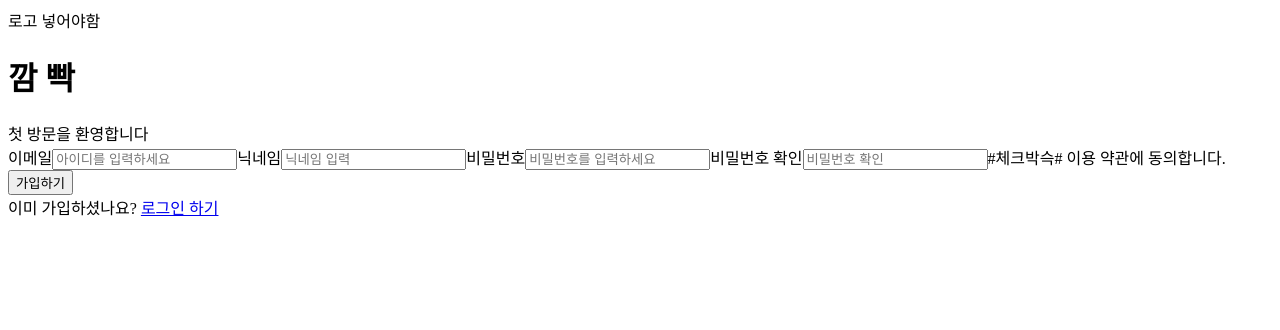
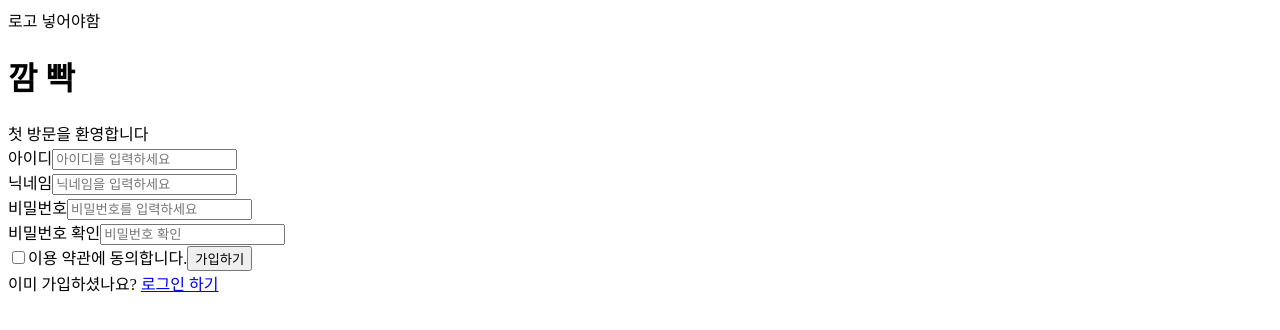
Before and after one commit to jangyonghan/ToDoList-Study, a Next.js app: page /signup in a window 1280 px wide. Shown: the top 330 px of the page. Built offline with nearby package versions, Linux system fonts and the light colour scheme.

Commit message:
fix: 회원가입 리팩토링 및 검증로직 추가

```diff
--- a/src/components/login/LoginForm.tsx
+++ b/src/components/login/LoginForm.tsx
@@ -1,4 +1,3 @@
-import Link from "next/link";
 import { useState } from "react";
 import InputField from "../common/InputField";
 import { validateEmail, validatePassword } from "@/utils/validation";
@@ -53,9 +52,6 @@ const LoginForm = () => {
       )}
 
       <button type="submit">로그인</button>
-      <span>
-        회원이 아니신가요? <Link href="/signup">회원가입하기</Link>
-      </span>
     </form>
   );
 };
--- /dev/null
+++ b/src/components/signup/SingupForm.tsx
@@ -0,0 +1,96 @@
+import React, { useState } from "react";
+import InputField from "../common/InputField";
+import {
+  validateEmail,
+  validatePassword,
+  validatePasswordMatch,
+} from "@/utils/validation";
+
+const SignupFrom = () => {
+  const [email, setEmail] = useState<string>("");
+  const [nickName, setNickName] = useState<string>("");
+  const [password, setPassword] = useState<string>("");
+  const [rePassword, setRePassword] = useState<string>("");
+  const [emailErr, setEmailErr] = useState<boolean>(false);
+  const [passwordErr, setPasswordErr] = useState<boolean>(false);
+  const [rePasswordErr, setRePasswordErr] = useState<boolean>(false);
+
+  const handleChange = (e: React.ChangeEvent<HTMLInputElement>) => {
+    const { name, value } = e.target;
+    if (name === "email") setEmail(value);
+    if (name === "nickname") setNickName(value);
+    if (name === "password") setPassword(value);
+    if (name === "repassword") setRePassword(value);
+  };
+
+  const handleSubmit = (e: React.FormEvent<HTMLFormElement>) => {
+    e.preventDefault();
+    const isEmailValid = validateEmail(email);
+    const isPasswordValid = validatePassword(password);
+    const isRePasswordValid = validatePasswordMatch(password, rePassword);
+
+    setEmailErr(!isEmailValid);
+    setPasswordErr(!isPasswordValid);
+    setRePasswordErr(!isRePasswordValid);
+  };
+
+  return (
+    <form onSubmit={handleSubmit}>
+      <InputField
+        id="email"
+        type="text"
+        name="email"
+        title="아이디"
+        value={email}
+        placeholder="아이디를 입력하세요"
+        onChange={handleChange}
+      />
+      {emailErr && (
+        <span style={{ color: "red" }}>유효하지 않은 이메일 입니다.</span>
+      )}
+      <InputField
+        id="nickname"
+        type="text"
+        name="nickname"
+        title="닉네임"
+        value={nickName}
+        placeholder="닉네임을 입력하세요"
+        onChange={handleChange}
+      />
+
+      <InputField
+        id="password"
+        type="password"
+        name="password"
+        title="비밀번호"
+        value={password}
+        placeholder="비밀번호를 입력하세요"
+        onChange={handleChange}
+      />
+      {passwordErr && (
+        <span style={{ color: "red" }}>유효하지 않은 비밀번호입니다.</span>
+      )}
+
+      <InputField
+        id="repassword"
+        type="password"
+        name="repassword"
+        title="비밀번호 확인"
+        value={rePassword}
+        placeholder="비밀번호 확인"
+        onChange={handleChange}
+      />
+      {rePasswordErr && (
+        <span style={{ color: "red" }}>비밀번호가 일치하지 않습니다.</span>
+      )}
+
+      <span>
+        <input type="checkbox" />
+        이용 약관에 동의합니다.
+      </span>
+      <button>가입하기</button>
+    </form>
+  );
+};
+
+export default SignupFrom;
--- a/src/pages/login/index.tsx
+++ b/src/pages/login/index.tsx
@@ -1,4 +1,5 @@
 import LoginForm from "@/components/login/LoginForm";
+import Link from "next/link";
 
 const Login = () => {
   return (
@@ -11,6 +12,9 @@ const Login = () => {
 
       <main>
         <LoginForm />
+        <span>
+          회원이 아니신가요? <Link href="/signup">회원가입하기</Link>
+        </span>
       </main>
 
       <footer>
--- a/src/pages/signup/index.tsx
+++ b/src/pages/signup/index.tsx
@@ -1,4 +1,5 @@
 import Link from "next/link";
+import SignupFrom from "@/components/signup/SingupForm";
 
 const SignUp = () => {
   return (
@@ -10,38 +11,7 @@ const SignUp = () => {
       </header>
 
       <main>
-        <form>
-          <label htmlFor="email">이메일</label>
-          <input
-            id="email"
-            name="email"
-            type="text"
-            placeholder="아이디를 입력하세요"
-          />
-          <label htmlFor="nickname">닉네임</label>
-          <input
-            id="nickname"
-            name="nickname"
-            type="text"
-            placeholder="닉네임 입력"
-          />
-          <label htmlFor="password">비밀번호</label>
-          <input
-            id="password"
-            name="password"
-            type="password"
-            placeholder="비밀번호를 입력하세요"
-          />
-          <label htmlFor="repassword">비밀번호 확인</label>
-          <input
-            id="repassword"
-            name="repassword"
-            type="password"
-            placeholder="비밀번호 확인"
-          />
-          <span>#체크박슥# 이용 약관에 동의합니다.</span>
-          <button>가입하기</button>
-        </form>
+        <SignupFrom />
       </main>
 
       <footer>
--- a/src/utils/validation.tsx
+++ b/src/utils/validation.tsx
@@ -20,3 +20,16 @@ export const validateEmail = (email: string): boolean => {
 export const validatePassword = (password: string): boolean => {
   return passwordRegEx.test(password);
 };
+
+/**
+ * 비밀번호와 비밀번호 확인 값이 동일한지 확인하는 함수
+ * @param password - 입력한 비밀번호 값
+ * @param rePassword - 입력한 비밀번호 확인 값
+ * @returns {boolean} 동일하면 true, 동일하지 않으면 false
+ */
+export const validatePasswordMatch = (
+  password: string,
+  rePassword: string
+): boolean => {
+  return password === rePassword;
+};
```
